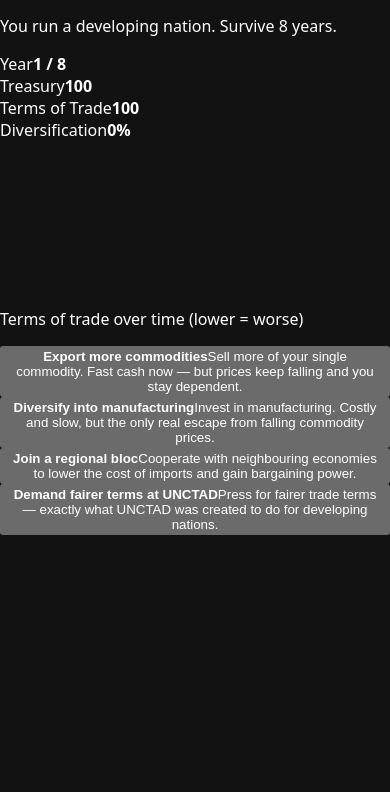
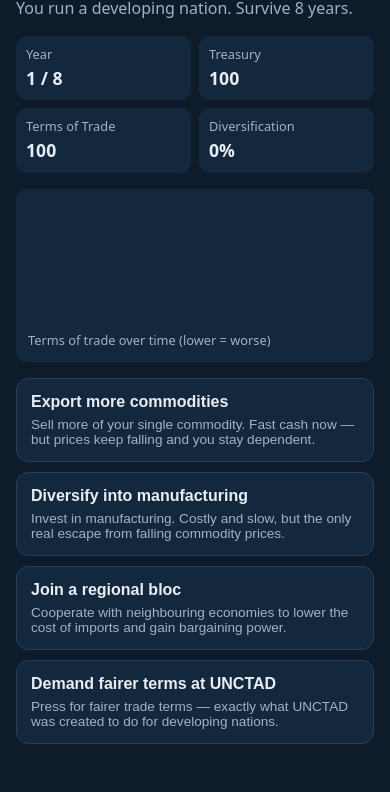
Before and after one commit to uxieee/unctad-unfair-trade, a website built with Vite: page index.html in a window 390 px wide. Shown: the part 71-863 px from the top of the page. Built offline with nearby package versions, Linux system fonts and the light colour scheme.

Commit message:
style: responsive desktop-first layout, solid on mobile

```diff
--- a/src/styles.css
+++ b/src/styles.css
@@ -1,2 +1,58 @@
-:root { color-scheme: dark; }
-body { margin: 0; font-family: system-ui, sans-serif; }
+:root {
+  color-scheme: dark;
+  --bg: #0d1b2a;
+  --panel: #14283d;
+  --ink: #e8eef5;
+  --muted: #9fb3c8;
+  --accent: #4cc9a4;
+  --danger: #e76f6f;
+}
+* { box-sizing: border-box; }
+body {
+  margin: 0;
+  background: var(--bg);
+  color: var(--ink);
+  font-family: system-ui, -apple-system, sans-serif;
+  line-height: 1.4;
+}
+.game { max-width: 760px; margin: 0 auto; padding: 24px 16px 48px; }
+header h1 { font-size: clamp(1.8rem, 4vw, 2.6rem); margin: 0 0 4px; }
+header p { color: var(--muted); margin: 0 0 16px; }
+
+.stats { display: grid; grid-template-columns: repeat(4, 1fr); gap: 8px; }
+.stat {
+  background: var(--panel); border-radius: 10px; padding: 10px;
+  display: flex; flex-direction: column; gap: 2px;
+}
+.stat span { color: var(--muted); font-size: .8rem; }
+.stat strong { font-size: clamp(1.1rem, 3vw, 1.5rem); }
+
+.chart { background: var(--panel); border-radius: 10px; padding: 12px; margin: 16px 0; color: var(--accent); }
+.chart svg { width: 100%; height: auto; display: block; }
+.chart-label { color: var(--muted); font-size: .8rem; margin: 6px 0 0; }
+
+.actions { display: grid; grid-template-columns: 1fr 1fr; gap: 10px; }
+.action {
+  text-align: left; background: var(--panel); color: var(--ink);
+  border: 1px solid #24405c; border-radius: 12px; padding: 14px;
+  cursor: pointer; display: flex; flex-direction: column; gap: 6px;
+  font-size: 1rem; transition: border-color .15s, transform .05s;
+}
+.action:hover { border-color: var(--accent); }
+.action:active { transform: scale(.99); }
+.action span { color: var(--muted); font-size: .85rem; }
+
+.results { background: var(--panel); border-radius: 14px; padding: 24px; margin-top: 8px; }
+.results h2 { font-size: clamp(1.5rem, 4vw, 2.2rem); margin: 0 0 8px; }
+.results--collapsed h2 { color: var(--danger); }
+.results--thriving h2 { color: var(--accent); }
+.results-body { color: var(--ink); }
+.thesis { border-top: 1px solid #24405c; margin-top: 16px; padding-top: 16px; }
+.thesis h3 { margin: 0 0 6px; }
+.thesis p { color: var(--muted); margin: 0; }
+.restart { margin-top: 18px; align-items: center; text-align: center; }
+
+@media (max-width: 540px) {
+  .stats { grid-template-columns: repeat(2, 1fr); }
+  .actions { grid-template-columns: 1fr; }
+}
```
